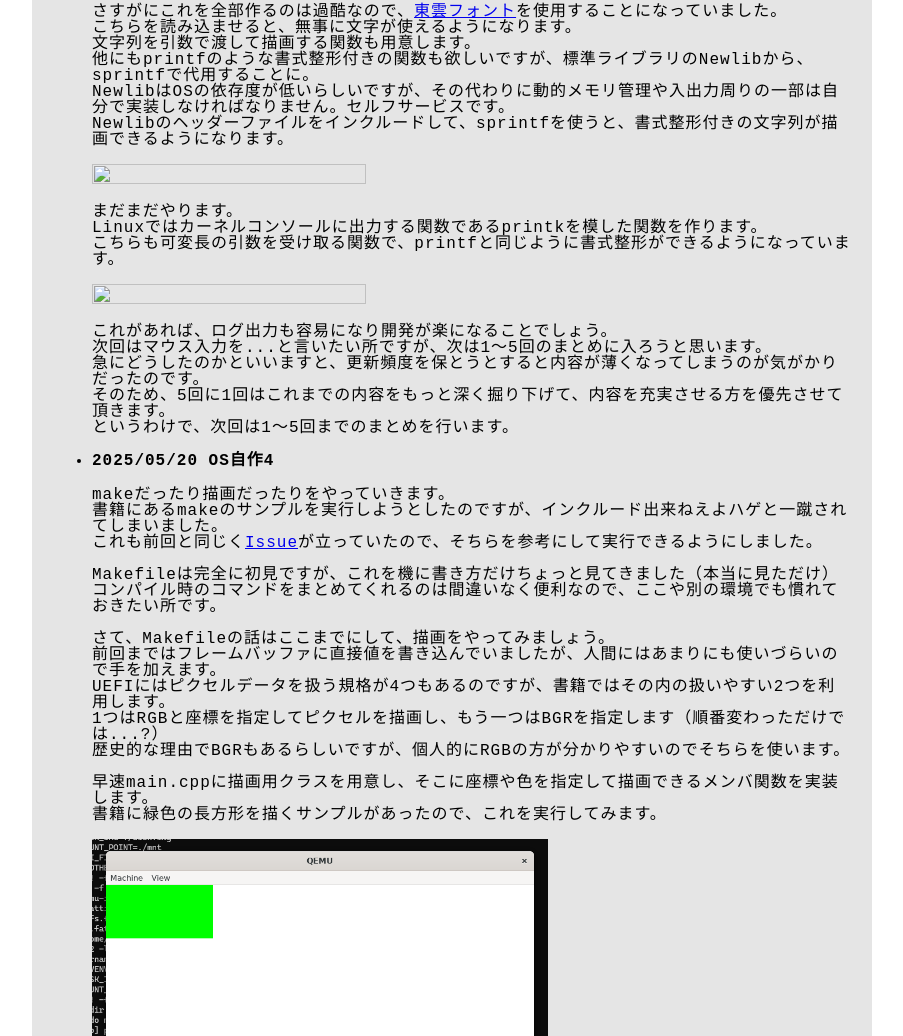
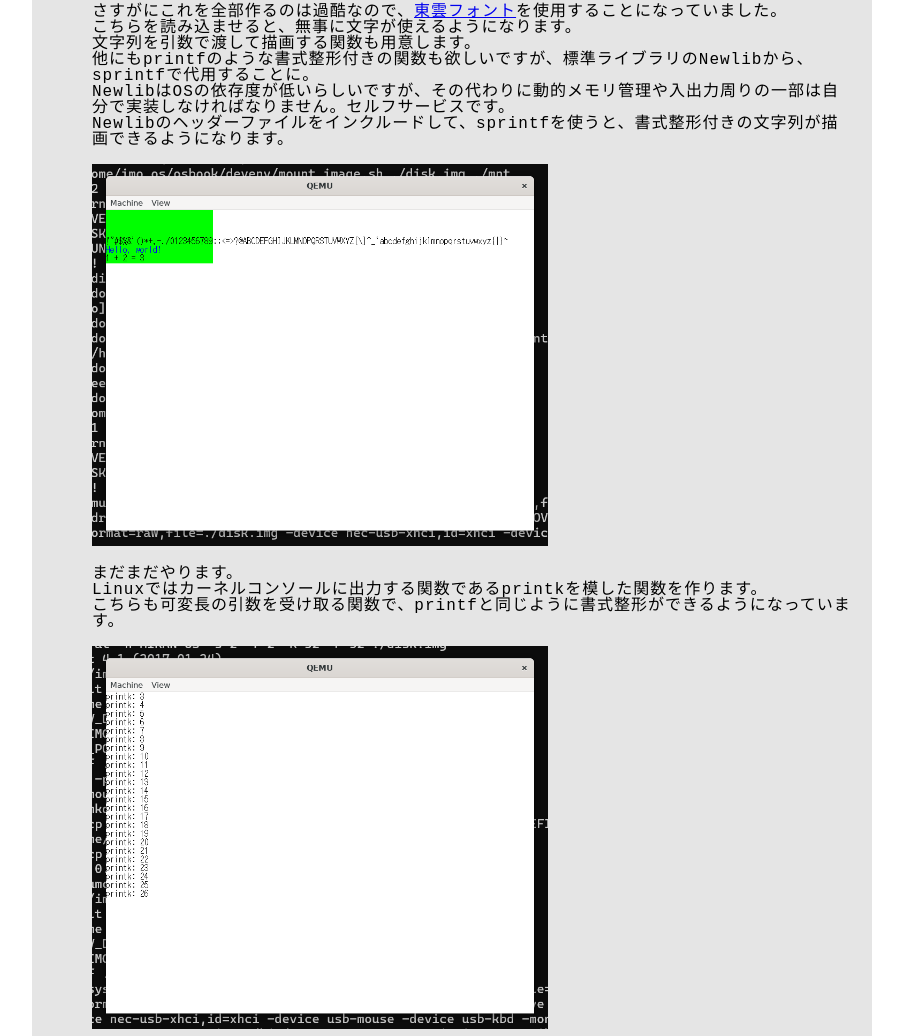
Before and after one commit to imotori481/imotori481.github.io, a plain HTML site: page html/general.html in a window 1280 px wide. Shown: the part 928-1964 px from the top of the page, without its empty margins (188-1091 px from the left). Drawn offline with Linux system fonts and the light colour scheme.

Commit message:
20250526

```diff
--- a/html/general.html
+++ b/html/general.html
@@ -31,7 +31,7 @@
             <!--本文-->
             <ul>
                 <!--TEMPLATE
-                <li>yyyy/mm/dd </li>
+                <li id="yyyymmdd">yyyy/mm/dd </li>
                 <p>
                     <div class="indent_img">
                         <img src="../images/" alt="" width="60%" height="60%">
@@ -54,14 +54,14 @@
                     <br>NewlibはOSの依存度が低いらしいですが、その代わりに動的メモリ管理や入出力周りの一部は自分で実装しなければなりません。セルフサービスです。
                     <br>Newlibのヘッダーファイルをインクルードして、sprintfを使うと、書式整形付きの文字列が描画できるようになります。
                     <div class="indent_img">
-                        <img src="../images/20250526-2.png" alt="" width="60%" height="60%">
+                        <img src="../images/g_20250526-2.png" alt="" width="60%" height="60%">
                     </div>
                     <p>まだまだやります。
                         <br>Linuxではカーネルコンソールに出力する関数であるprintkを模した関数を作ります。
                         <br>こちらも可変長の引数を受け取る関数で、printfと同じように書式整形ができるようになっています。
                     </p>
                     <div class="indent_img">
-                        <img src="../images/20250526-3.png" alt="" width="60%" height="60%">
+                        <img src="../images/g_20250526-3.png" alt="" width="60%" height="60%">
                     </div>
                     <p> これがあれば、ログ出力も容易になり開発が楽になることでしょう。
                         <br>次回はマウス入力を...と言いたい所ですが、次は1～5回のまとめに入ろうと思います。
```
